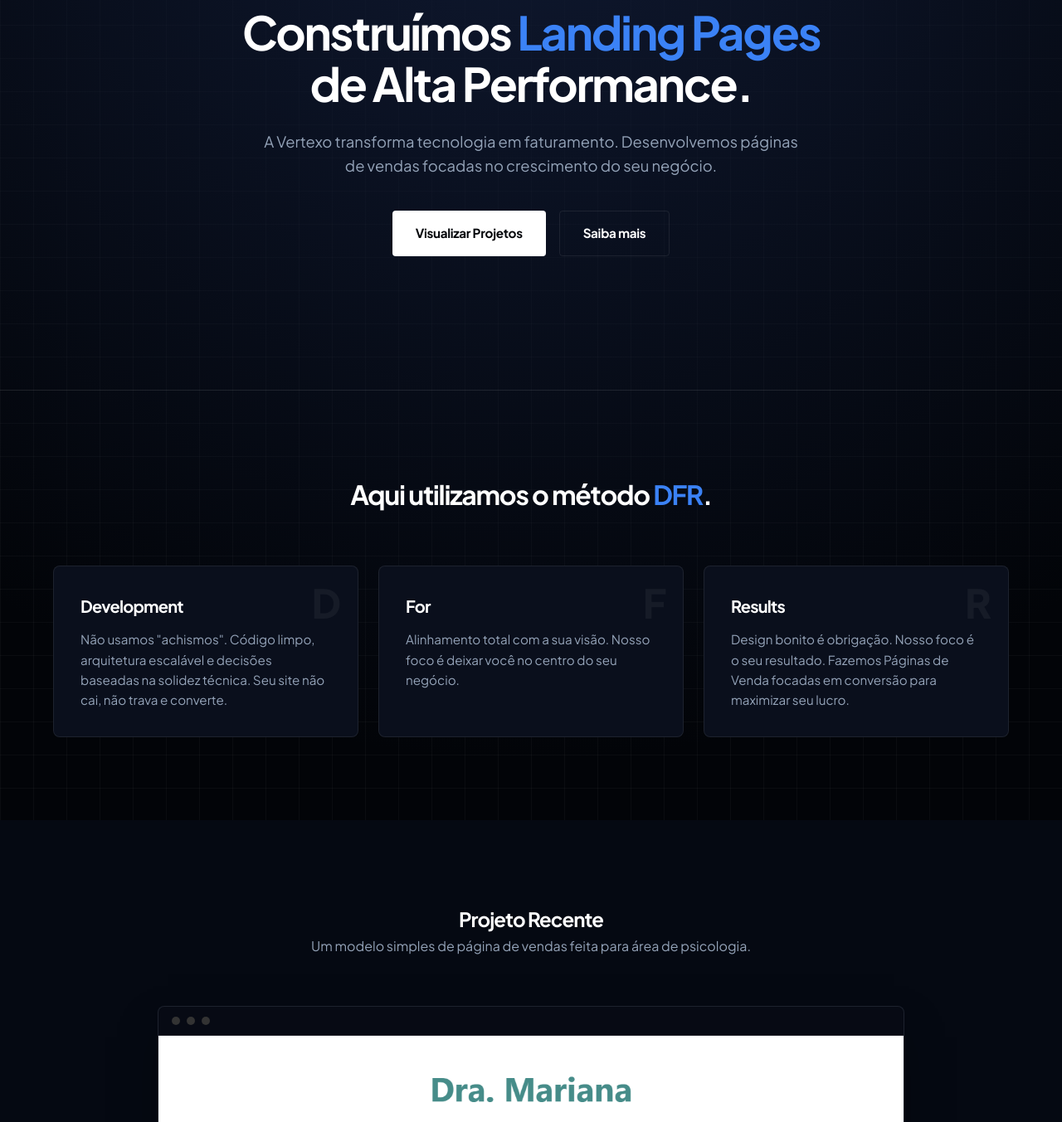
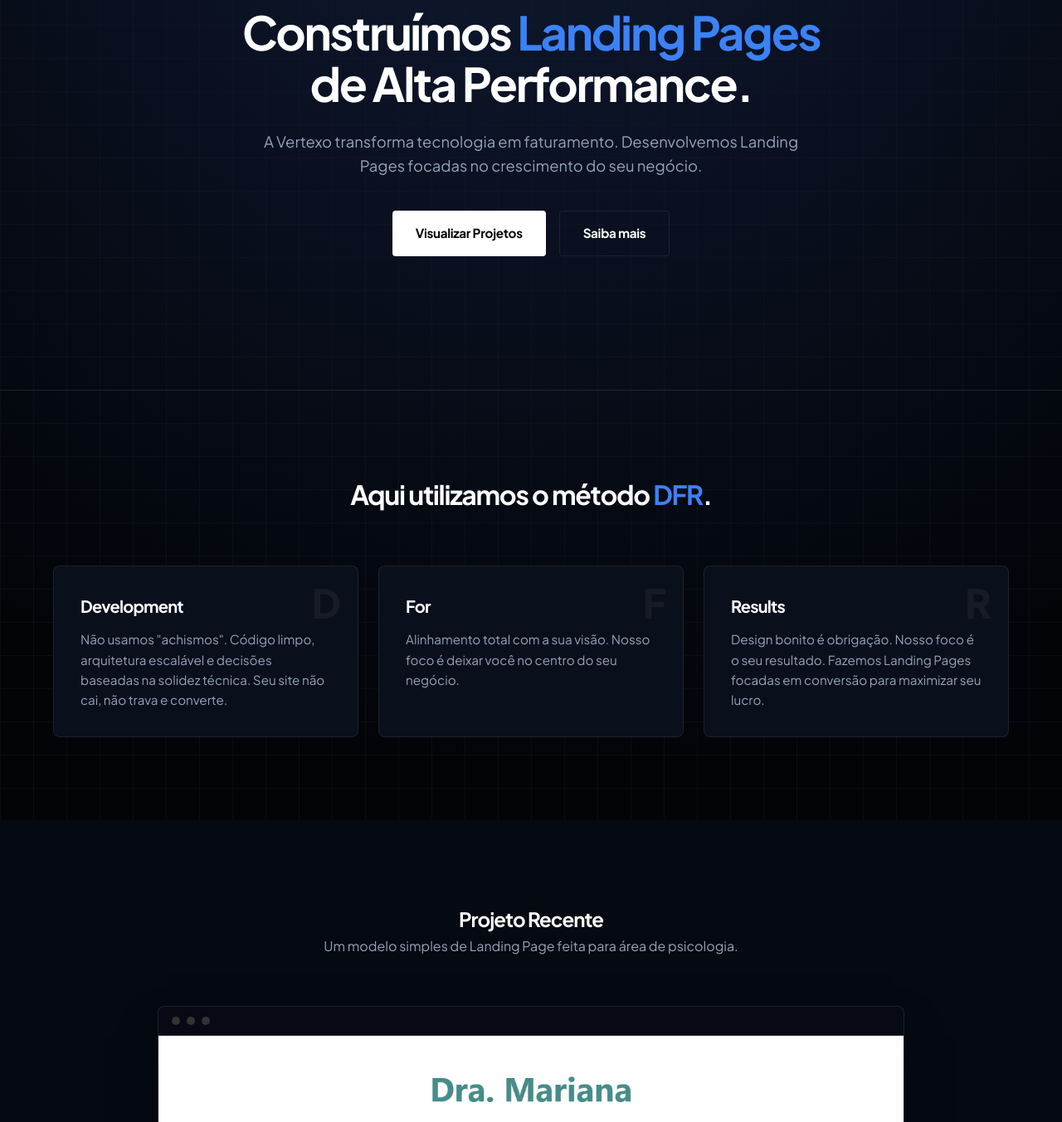
Before and after one commit to LucasSCorsino/minha-landing-page, a plain HTML site: page index.html in a window 1280 px wide. Shown: the part 250-1603 px from the top of the page at 83% size. Drawn offline with Linux system fonts and the light colour scheme.

Commit message:
Update index.html

```diff
--- a/index.html
+++ b/index.html
@@ -293,7 +293,7 @@
                 <span class="label-tech">Development for Results</span>
                 <h1>Construímos <span class="text-highlight">Landing Pages</span><br>de Alta Performance.</h1>
                 <p>
-                    A Vertexo transforma tecnologia em faturamento. Desenvolvemos páginas de vendas focadas no crescimento do seu negócio.
+                    A Vertexo transforma tecnologia em faturamento. Desenvolvemos Landing Pages focadas no crescimento do seu negócio.
                 </p>
                 <div style="display: flex; gap: 16px; justify-content: center; flex-wrap: wrap;">
                     <a href="#projects" class="btn">Visualizar Projetos</a>
@@ -321,7 +321,7 @@
                     <div class="card">
                         <div class="card-header">R</div>
                         <h3>Results</h3>
-                        <p>Design bonito é obrigação. Nosso foco é o seu resultado. Fazemos Páginas de Venda focadas em conversão para maximizar seu lucro.</p>
+                        <p>Design bonito é obrigação. Nosso foco é o seu resultado. Fazemos Landing Pages focadas em conversão para maximizar seu lucro.</p>
                     </div>
                 </div>
             </div>
@@ -332,7 +332,7 @@
         <div class="container">
             <div class="showcase-header">
                 <h2>Projeto Recente</h2>
-                <p style="color: var(--text-muted);">Um modelo simples de página de vendas feita para área de psicologia.</p>
+                <p style="color: var(--text-muted);">Um modelo simples de Landing Page feita para área de psicologia.</p>
             </div>
 
             <div class="browser-window">
```
